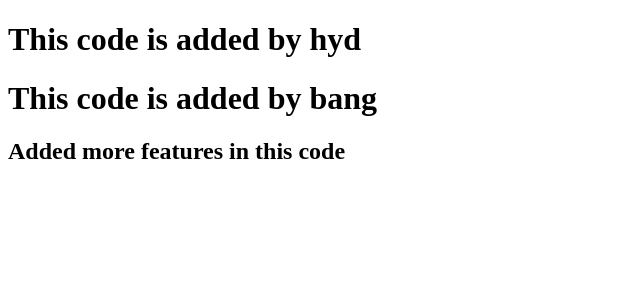
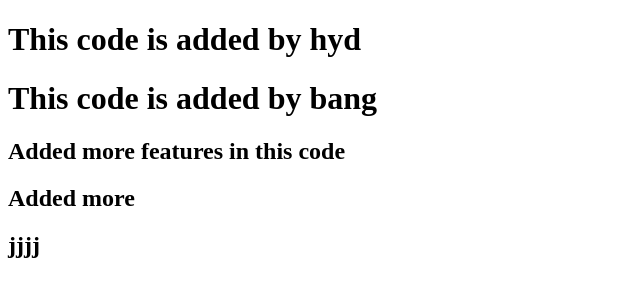
Before and after one commit to LIKHITHAREDDY2003/branches, a plain HTML site: page index1.html in a window 1280 px wide. Shown: the whole page, without its empty margins (0-640 px from the left). Drawn offline with Linux system fonts and the light colour scheme.

Commit message:
feature2

```diff
--- a/index.html
+++ b/index1.html
@@ -10,5 +10,7 @@
     <h1>This code is added by hyd</h1>
     <h1>This code is added by bang</h1>
     <h2>Added more features in this code</h2>
+    <h2>Added more</h2>
+    <h2>jjjj</h2>
 </body>
 </html>
```
Also changed, not shown: index2.html (deleted), reels.txt, reelsupdat.txt (added), reelsupdate.txt (deleted).
